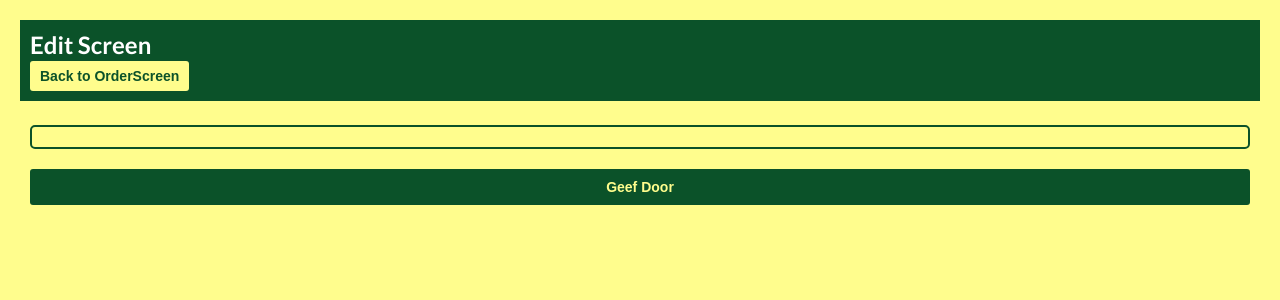
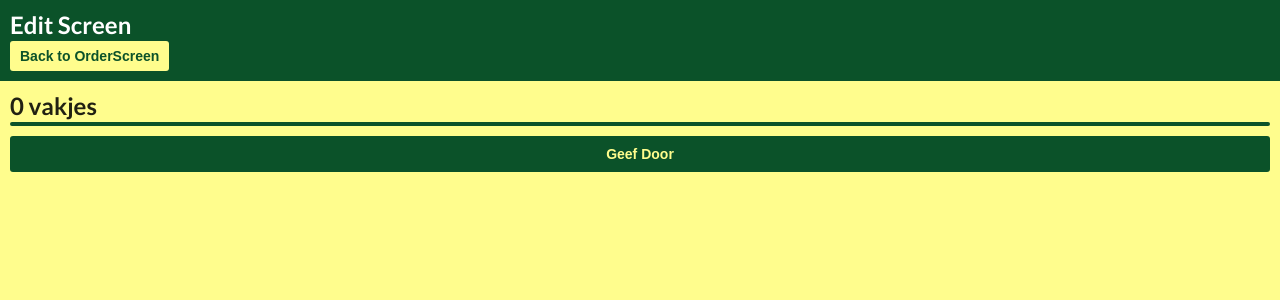
Before and after one commit to mitchelldevaere/Pista, a React (Create React App) app in the folder Pista_App/: page /edit in a window 1280 px wide. Shown: the top 300 px of the page. Built offline with nearby package versions, Linux system fonts and the light colour scheme.

Commit message:
aanpassingen volledig

```diff
--- a/Pista_App/src/Screens/EditScreen.js
+++ b/Pista_App/src/Screens/EditScreen.js
@@ -1,5 +1,5 @@
 import React, { useState } from "react";
-import { useParams, useHistory } from "react-router-dom";
+import {  useHistory } from "react-router-dom";
 import "../styles/editScreen.css";
 
 function EditScreen({ location }) {
@@ -27,9 +27,21 @@ function EditScreen({ location }) {
 
   const deleteProduct = (index) => {
     const updatedOrderlines = [...orderlines];
-    updatedOrderlines.splice(index, 1); // Remove the product at the specified index
+    updatedOrderlines.splice(index, 1);
     setOrderlines(updatedOrderlines);
   };
+
+  const calculateTotalPrice = (orderlines) => {
+    console.log(orderlines)
+    let totalPrice = 0;
+
+    orderlines.forEach(orderline => {
+      const linePrice = orderline.prijs * orderline.hoeveelheid;
+      totalPrice += linePrice;
+    });
+
+    return totalPrice
+  }
 
   const handleGeefDoor = () => {
     if (orderlinesProp.length !== 0) {
@@ -142,22 +154,26 @@ function EditScreen({ location }) {
         <button className="edit-back-button" onClick={() => handleReturnToOrderScreen()}>Back to OrderScreen</button>
       </div>
       <div className="edit-content">
-        {/* Display or edit orderlines as needed */}
-        <ul className="edit-order-items">
+        <div>
+          <h2>{calculateTotalPrice(orderlines) * 2} vakjes</h2>
+        </div>
+        <div className="edit-orders">
           {orderlines.map((orderline, index) => (
-            <li key={orderline.id} className="edit-ordered-item">
+            <div key={orderline.id} className="edit-ordered-item">
               <div className="edit-item-info">
-                {orderline.naam} - {orderline.hoeveelheid} stuks
+                {orderline.naam} {orderline.saus === "/" ? null : `- ${orderline.saus}`} - {orderline.hoeveelheid} stuks
               </div>
               <div className="edit-item-quantity">
                 <button className="edit-quantity-button" onClick={() => decreaseQuantity(index)}>-</button>
                 <button className="edit-quantity-button" onClick={() => increaseQuantity(index)}>+</button>
                 <button className="edit-delete-button" onClick={() => deleteProduct(index)}>Verwijder</button>
               </div>
-            </li>
+            </div>
           ))}
-        </ul>
-        <button className="edit-geef-door-button" onClick={handleGeefDoor}>Geef Door</button>
+        </div>
+        <div>
+          <button className="edit-geef-door-button" onClick={handleGeefDoor}>Geef Door</button>
+        </div>
       </div>
     </div>
   );
--- a/Pista_App/src/Screens/HomeScreen.js
+++ b/Pista_App/src/Screens/HomeScreen.js
@@ -24,7 +24,7 @@ function HomeScreen() {
   const [showPasswordPrompt, setShowPasswordPrompt] = useState(false);
 
   useEffect(() => {
-    history.replace("/");
+    history.push("/");
     // Retrieve data from localStorage
     const localStorageData = localStorage.getItem("orderData");
     if (localStorageData) {
--- a/Pista_App/src/styles/editScreen.css
+++ b/Pista_App/src/styles/editScreen.css
@@ -3,7 +3,6 @@
 .edit-container {
     font-family: Arial, sans-serif;
     margin: 0 auto;
-    padding: 20px;
   }
 
   .edit-header {
@@ -13,6 +12,18 @@
     padding: 10px;
     width: 100%;
     margin: 0;
+  }
+
+  .edit-orders {
+    border: 2px solid #0b5229;
+    border-radius: 5px;
+    margin-bottom: 10px;
+  }
+
+  .edit-orders:last-child {
+    padding: 10px;
+    margin-left: 10px;
+    margin-right: 10px;
   }
 
   .edit-header-info {
@@ -45,23 +56,16 @@
     padding: 10px;
   }
 
-  .edit-order-items {
-    border: 2px solid #0b5229;
-    border-radius: 5px;
+  .edit-ordered-item {
     padding: 10px;
-    margin-bottom: 20px;
+    margin-left: 10px;
+    margin-right: 10px;
+    border-bottom: 1px solid #0b5229;
   }
 
-  .edit-ordered-items ul {
+  .edit-ordered-item ul {
     padding-left: 0;
     list-style: none;
-  }
-
-  .edit-ordered-items ul li {
-    margin: 0;
-    padding: 10px 0;
-    border-bottom: 1px solid #0b5229;
-    font-size: 20px;
   }
 
   .edit-item-info {
```
